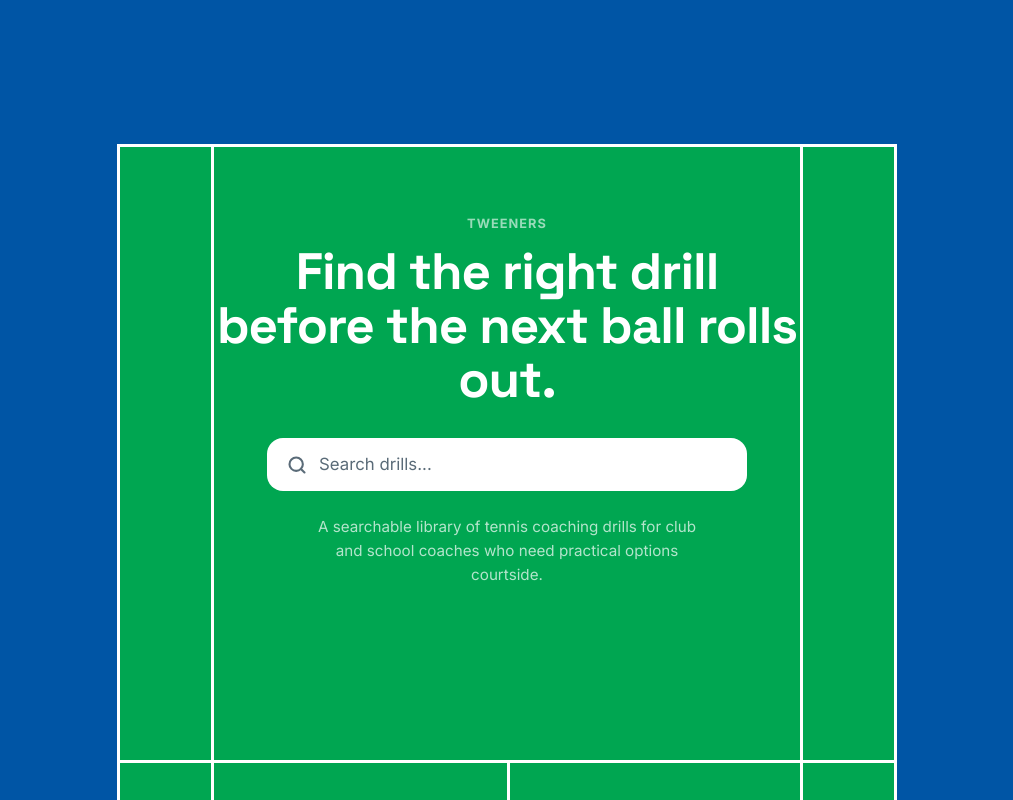
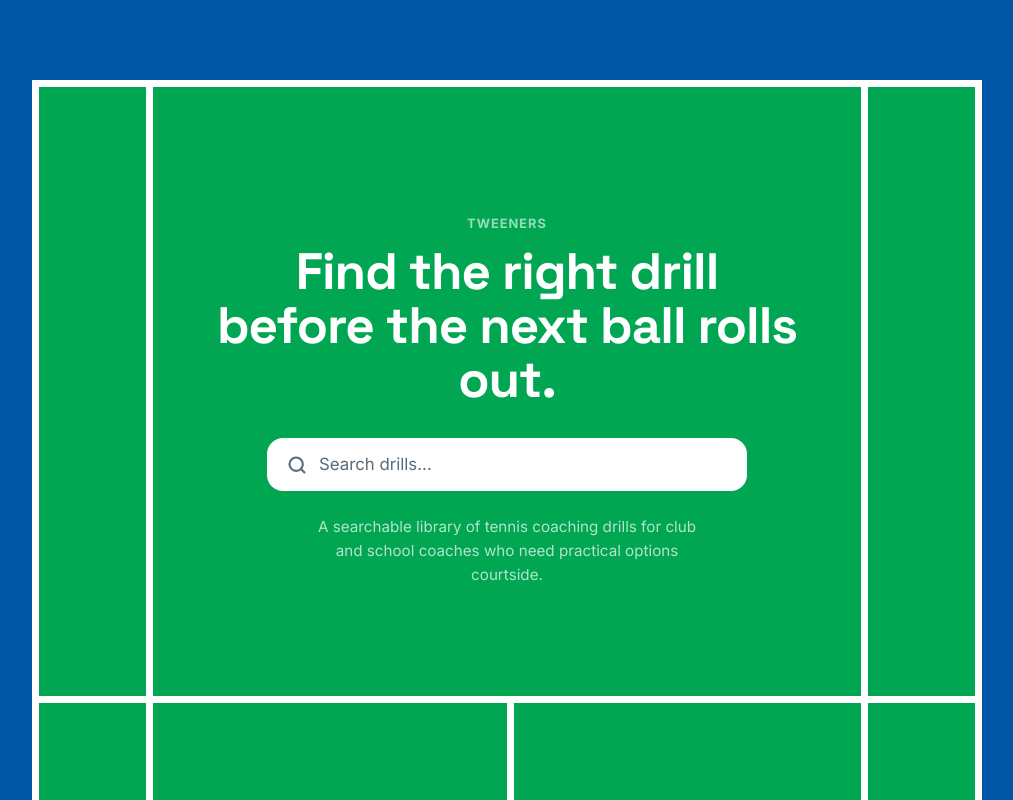
Before and after one commit to Samarinara/Tweeners, a SvelteKit app: page / in a window 1280 px wide. Shown: the whole page, without its empty margins (133-1146 px from the left). Built offline with nearby package versions, Linux system fonts and the light colour scheme.

Commit message:
fix the court sizes on homepage

```diff
--- a/src/routes/+page.svelte
+++ b/src/routes/+page.svelte
@@ -63,11 +63,11 @@
 
 	.court {
 		position: absolute;
-		top: 18%;
+		top: 10%;
 		left: 50%;
 		transform: translateX(-50%);
 		width: 90vw;
-		max-width: 780px;
+		max-width: 950px;
 		height: 140vh;
 		background: var(--green);
 		pointer-events: none;
@@ -78,7 +78,7 @@
 		top: 0;
 		left: 0;
 		right: 0;
-		height: 3px;
+		height: 7px;
 		background: var(--white);
 	}
 
@@ -87,7 +87,7 @@
 		top: 55%;
 		left: 0;
 		right: 0;
-		height: 3px;
+		height: 7px;
 		background: var(--white);
 	}
 
@@ -95,7 +95,7 @@
 		position: absolute;
 		top: 55%;
 		left: 50%;
-		width: 3px;
+		width: 7px;
 		bottom: 0;
 		background: var(--white);
 	}
@@ -104,7 +104,7 @@
 		position: absolute;
 		top: 0;
 		left: 12%;
-		width: 3px;
+		width: 7px;
 		bottom: 0;
 		background: var(--white);
 	}
@@ -113,7 +113,7 @@
 		position: absolute;
 		top: 0;
 		right: 12%;
-		width: 3px;
+		width: 7px;
 		bottom: 0;
 		background: var(--white);
 	}
@@ -122,7 +122,7 @@
 		position: absolute;
 		top: 0;
 		left: 0;
-		width: 3px;
+		width: 7px;
 		bottom: 0;
 		background: var(--white);
 	}
@@ -131,7 +131,7 @@
 		position: absolute;
 		top: 0;
 		right: 0;
-		width: 3px;
+		width: 7px;
 		bottom: 0;
 		background: var(--white);
 	}
```
